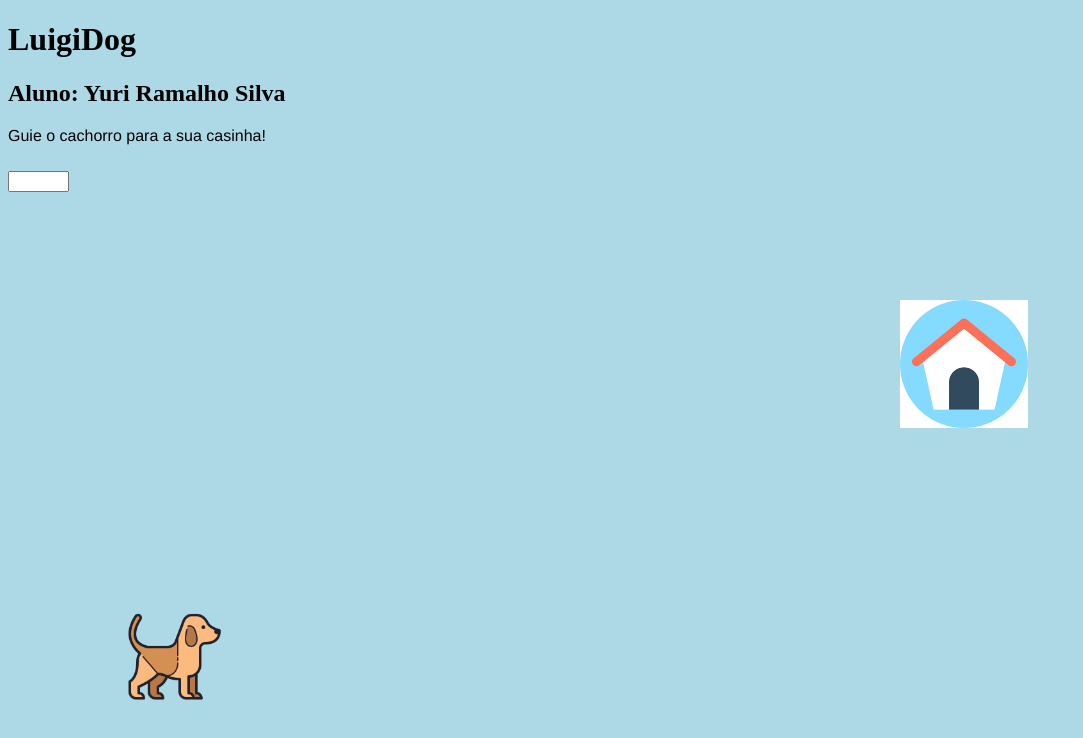
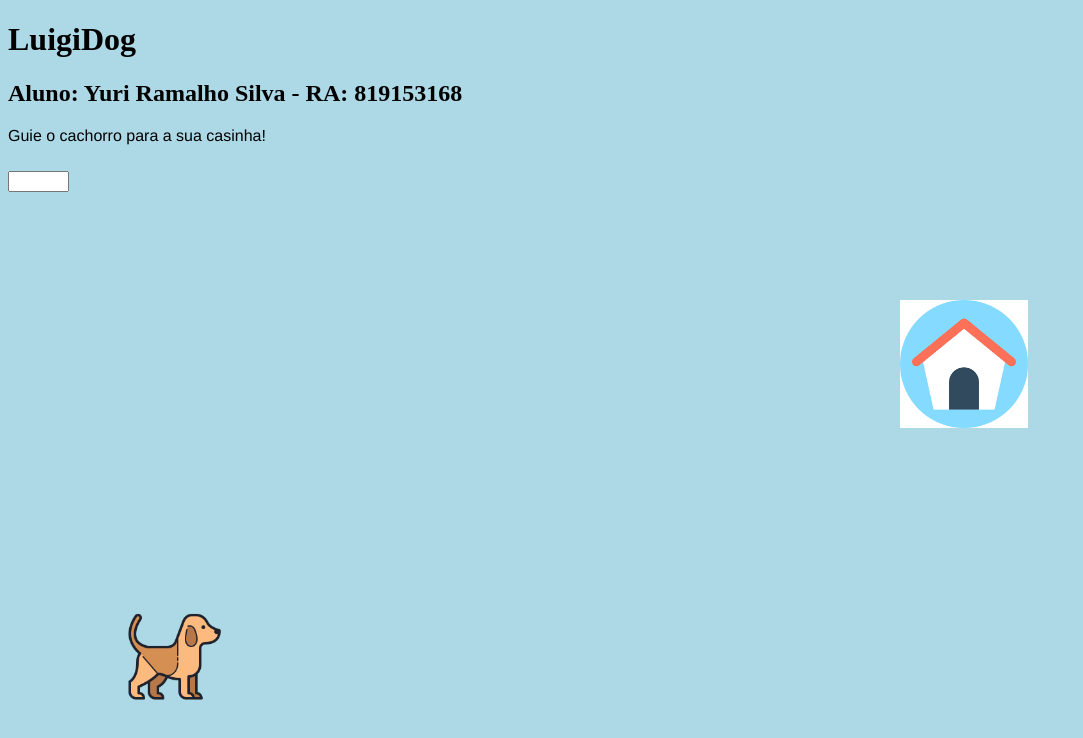
Before and after one commit to YuriRamalho-Silva/Projeto_Cachorro, a plain HTML site: page index.html in a window 1280 px wide. Shown: the whole page, without its empty margins (0-1083 px from the left). Drawn offline with nearby package versions, Linux system fonts and the light colour scheme.

Commit message:
Ra inserido

```diff
--- a/index.html
+++ b/index.html
@@ -7,7 +7,7 @@
 <body>
     <h1>LuigiDog</h1>
 
-    <h2> Aluno: Yuri Ramalho Silva</h2>
+    <h2> Aluno: Yuri Ramalho Silva - RA: 819153168</h2>
     <p> Guie o cachorro para a sua casinha!</p>
 	<input type="text" id="campo">
 
```
